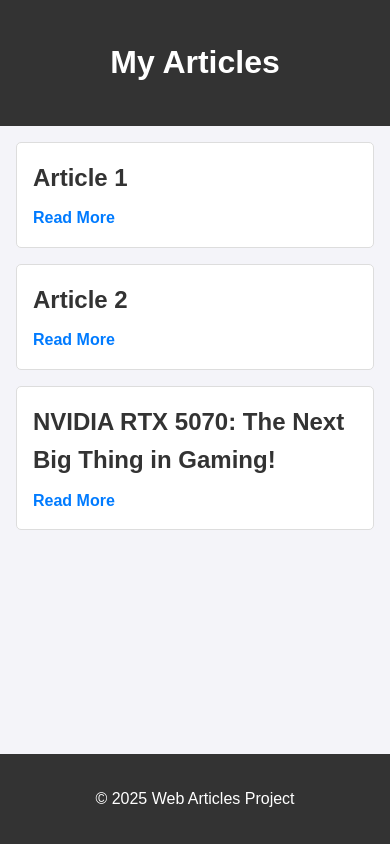
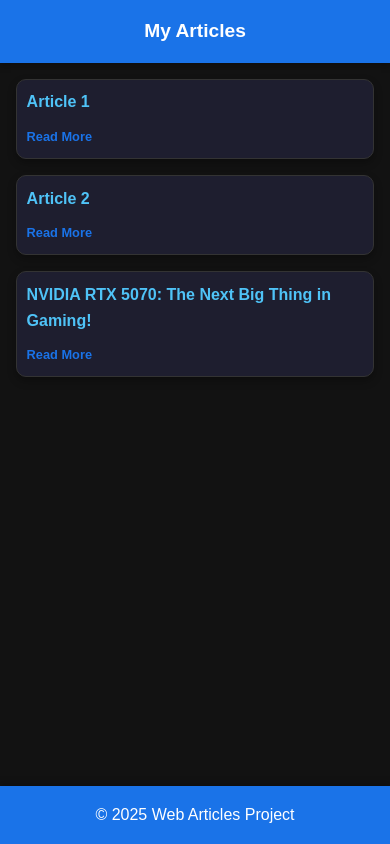
Before and after one commit to Idan4956/Website-NewsLetter, a website: page index.html in a window 390 px wide. Drawn offline with Linux system fonts and the light colour scheme.

Commit message:
mobile friendly

```diff
--- a/script.js
+++ b/script.js
@@ -24,7 +24,41 @@
     },
     {
         "title": "NVIDIA RTX 5070: The Next Big Thing in Gaming!",
-        "content": `Hey gamers and tech fans! You know how you wait for the next cool thing in the world of video games? Well, NVIDIA just dropped their brand-new RTX 5070 graphics card, and it looks like a really awesome upgrade for anyone wanting smoother, better-looking games!`
+        "content": `Hey gamers and tech fans! You know how you wait for the next cool thing in the world of video games? Well, NVIDIA just dropped their brand-new RTX 5070 graphics card, and it looks like a really awesome upgrade for anyone wanting smoother, better-looking games!
+
+Think of your computer's graphics card as the engine that makes your games look amazing. The RTX 5070 is like a brand new, more powerful engine compared to the older RTX 4070.
+
+What's the Big Deal?
+
+So, what makes the RTX 5070 so exciting?
+
+New Brains! It uses NVIDIA's latest "Blackwell" technology, which is like having a smarter and faster brain for processing all the graphics in your games. The RTX 4070 had a slightly older "Ada Lovelace" brain.
+More Muscle! It has more "CUDA cores" – think of these as tiny workers that do all the heavy lifting to draw what you see on the screen. More workers mean things can get done faster!
+Super Speedy Memory! The RTX 5070 has a new type of memory called GDDR7. It's like having a super-wide highway for information to travel, making everything load and run much quicker than the GDDR6X memory in the RTX 4070.
+Making Light Look Real! If you've heard of "ray tracing" – the tech that makes lights and shadows in games look super realistic – the RTX 5070 has improved "Ray Tracing cores" that can do this even better than before!
+AI Magic for Smoother Games! Remember DLSS? It's like a clever trick that uses AI to make your games run smoother without losing much picture quality. The RTX 5070 has the newest version, DLSS 4, which can make games look and play even better than the DLSS 3.5 on the RTX 4070. It's like having a smart helper make your game run like a dream!
+
+RTX 5070 vs. RTX 4070: The Showdown!
+
+Imagine you're choosing between two cool toys. Here's how the RTX 5070 and RTX 4070 stack up:
+
+Feature	RTX 5070	RTX 4070
+Brain Power	Newer and Faster	Still Pretty Good
+Memory Speed	Super Speedy!	Fast
+Ray Tracing	Even More Realistic!	Very Realistic
+AI Game Booster	Latest and Greatest!	Really Good!
+Power Needed	A Bit More	A Little Less
+Starting Price	Around $549 USD	Around $599 USD (initially)
+
+So, Which One Should You Pick?
+
+Want the newest and best for your gaming rig? If you're building a brand new computer or really want the latest tech to play your games at high settings with smooth frame rates, the RTX 5070 looks like a fantastic choice! You'll get better performance and the cool new DLSS 4.
+Already have an RTX 4070? If your RTX 4070 is still running your games great, you might not need to rush out and upgrade right away. But if you're craving that extra bit of power and want to try out DLSS 4, the 5070 could be tempting!
+Looking for a good deal? If you can find the RTX 4070 at a much lower price now, it's still a very capable graphics card that will let you play most games really well. It's a solid option if you're trying to save some money.
+
+The Bottom Line:
+
+The NVIDIA RTX 5070 seems like a really exciting new graphics card that offers a nice jump in performance over the RTX 4070. With its faster memory, improved ray tracing, and the magic of DLSS 4, it's shaping up to be a great choice for gamers everywhere! Just remember to check the prices and make sure your computer has enough power for this new beast! Happy gaming!`
     }
 ];
 
--- a/styles/style.css
+++ b/styles/style.css
@@ -1,57 +1,121 @@
+/* General Reset */
+* {
+    margin: 0;
+    padding: 0;
+    box-sizing: border-box;
+}
+
 body {
-    font-family: Arial, sans-serif;
+    font-family: 'Arial', sans-serif;
     margin: 0;
     padding: 0;
     line-height: 1.6;
-    background-color: #f4f4f9;
-    color: #333;
+    background-color: #121212; /* Dark background */
+    color: #e0e0e0; /* Light text for contrast */
 }
 
+/* Header Styling */
 header {
-    background: #333;
+    background: #1a73e8; /* Azure blue */
     color: #fff;
     padding: 1rem 0;
     text-align: center;
+    box-shadow: 0 4px 6px rgba(0, 0, 0, 0.2);
 }
 
+header h1 {
+    font-size: 1.8rem;
+    font-weight: bold;
+}
+
+/* Footer Styling */
 footer {
-    background: #333;
+    background: #1a73e8; /* Azure blue */
     color: #fff;
     text-align: center;
     padding: 1rem 0;
     position: fixed;
     bottom: 0;
     width: 100%;
+    box-shadow: 0 -4px 6px rgba(0, 0, 0, 0.2);
 }
 
+/* Articles Container */
 #articles {
     padding: 1rem;
     max-width: 800px;
     margin: 0 auto;
 }
 
+/* Article Card Styling */
 .article {
-    border: 1px solid #ddd;
+    border: 1px solid #333;
     margin-bottom: 1rem;
     padding: 1rem;
-    border-radius: 5px;
-    background: #fff;
+    border-radius: 10px;
+    background: #1e1e2f; /* Dark azure background */
+    box-shadow: 0 4px 8px rgba(0, 0, 0, 0.3);
+    transition: transform 0.3s ease, box-shadow 0.3s ease;
 }
 
+.article:hover {
+    transform: translateY(-5px);
+    box-shadow: 0 8px 16px rgba(0, 0, 0, 0.5);
+}
+
+/* Article Title */
 .article h2 {
     margin: 0 0 0.5rem;
+    font-size: 1.5rem;
+    color: #4fc3f7; /* Light azure blue */
 }
 
-.article p {
-    margin: 0;
-}
-
+/* Article Link */
 .article a {
     text-decoration: none;
-    color: #007BFF;
+    color: #1a73e8; /* Azure blue */
     font-weight: bold;
+    font-size: 1rem;
 }
 
 .article a:hover {
     text-decoration: underline;
+    color: #4fc3f7; /* Light azure blue */
 }
+
+/* Responsive Design */
+@media (max-width: 768px) {
+    header h1 {
+        font-size: 1.5rem;
+    }
+
+    .article {
+        padding: 0.8rem;
+    }
+
+    .article h2 {
+        font-size: 1.2rem;
+    }
+
+    .article a {
+        font-size: 0.9rem;
+    }
+}
+
+@media (max-width: 480px) {
+    header h1 {
+        font-size: 1.2rem;
+    }
+
+    .article {
+        padding: 0.6rem;
+    }
+
+    .article h2 {
+        font-size: 1rem;
+    }
+
+    .article a {
+        font-size: 0.8rem;
+    }
+}
```
Also changed, not shown: article.html (+5 -4 lines).
